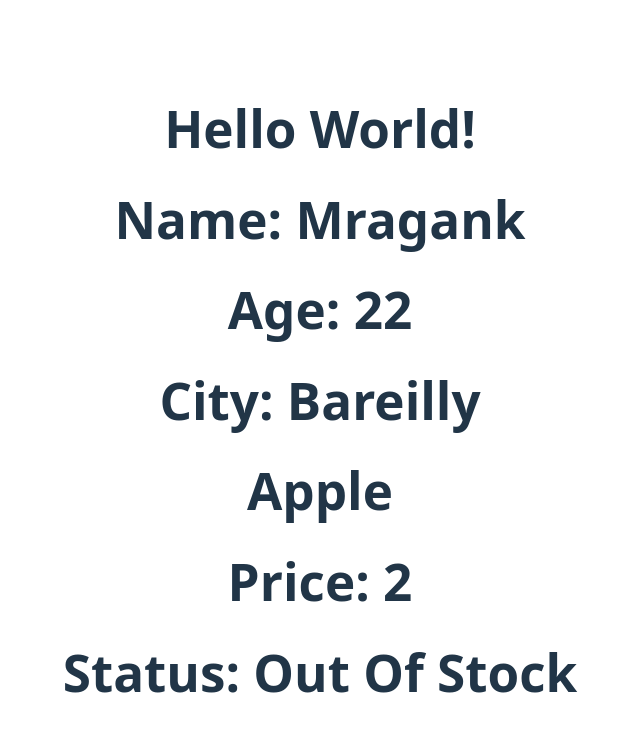
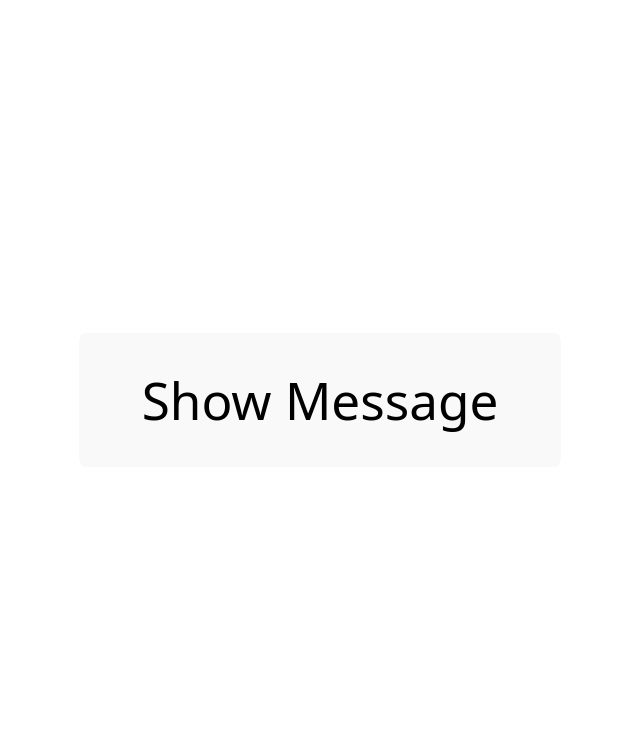
Before and after one commit to mragankjaitly/React-30-days, a React (Vite) app: page / in a window 1280 px wide. Shown: the top 732 px of the page, without its empty margins (320-960 px from the left). Built offline with nearby package versions, Linux system fonts and the light colour scheme.

Commit message:
Day 3: Added Counter and ToggleMessage components with useState

```diff
--- a/src/App.jsx
+++ b/src/App.jsx
@@ -9,17 +9,32 @@ import Name from './ProfileCard.jsx'
 
 import ProductCard from './ProductCard.jsx'
 
+import Counter from './Counter.jsx'
+
+import ToggleMessage from './ToggleMessage.jsx'
+
 function App() {
 
   return (
     <>
-      <div>
+      {/* <div>
         <h1>Hello World!</h1>
         <Name name = "Mragank" age = "22" city = "Bareilly"/>
       </div>
       <div>
         <ProductCard  titel = "Apple" price = "2" status = {false}/>
-      </div>
+      </div> */}
+
+      {/* <div>
+      <h1>Day 3: useState Practice</h1>
+      <Counter />
+    </div> */}
+
+    <div>
+      <h1>
+        <ToggleMessage/>
+      </h1>
+    </div>
     </>
   )
 }
--- /dev/null
+++ b/src/Counter.jsx
@@ -0,0 +1,16 @@
+import { useState } from "react";
+
+function Counter(){
+    const[count, setCount] = useState(0);
+
+    return (
+    <div>
+      <h2>Counter: {count}</h2>
+      <button onClick={() => setCount(count + 1)}>Increase</button>
+      <button onClick={() => setCount(count - 1)}>Decrease</button>
+      <button onClick={() => setCount(0)}>Reset</button>
+    </div>
+  );
+}
+
+export default Counter;
--- /dev/null
+++ b/src/ToggleMessage.jsx
@@ -0,0 +1,17 @@
+import { useState } from "react";
+
+function ToggleMessage(){
+    const[show, setShow] = useState(false);
+
+    return(
+        <div>
+            <button onClick={() => setShow(!show)}>
+                {show ? "Hide Message" : "Show Message"}
+            </button>
+            {show && <p>Hello Mragank</p>}
+        </div>
+    )
+
+}
+
+export default ToggleMessage;
```
